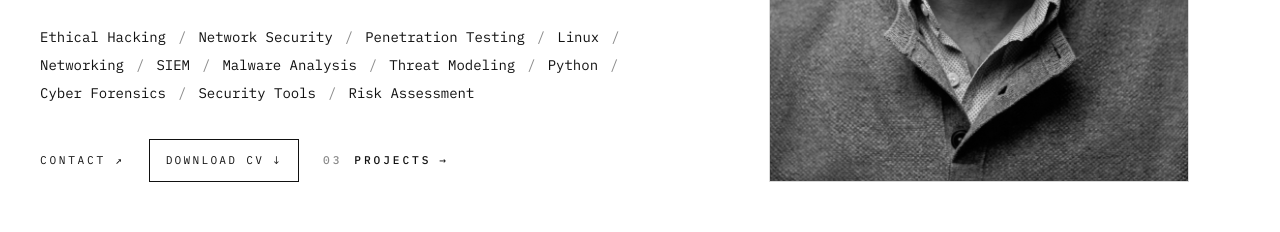
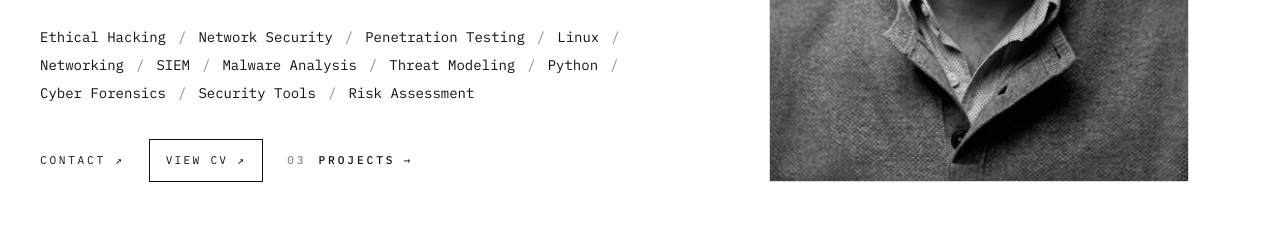
Before and after one commit to abbishanth09/abbi_portfolio, a React (Vite) app: page / in a window 1280 px wide. Shown: the part 1340-1572 px from the top of the page. Built offline with nearby package versions, Linux system fonts and the light colour scheme.

Commit message:
download cv option changed to view

```diff
--- a/src/sections/AboutSection.tsx
+++ b/src/sections/AboutSection.tsx
@@ -42,10 +42,11 @@ export function AboutSection() {
             </a>
             <a
               href={resume}
-              download="Abbishanth-Resume.pdf"
+              target="_blank"
+              rel="noopener noreferrer"
               className="inline-flex items-center border border-ink px-4 py-3 text-[0.7rem] uppercase tracking-[0.2em] text-ink transition-colors duration-200 hover:bg-ink hover:text-paper focus-visible:outline-none focus-visible:ring-2 focus-visible:ring-accent focus-visible:ring-offset-2"
             >
-              Download CV ↓
+              View CV ↗
             </a>
             <NextLink href="#work" label="Projects" number="03" />
           </div>
```
Also changed, not shown: 3 other files (tests, documents, lock files or other folders).
